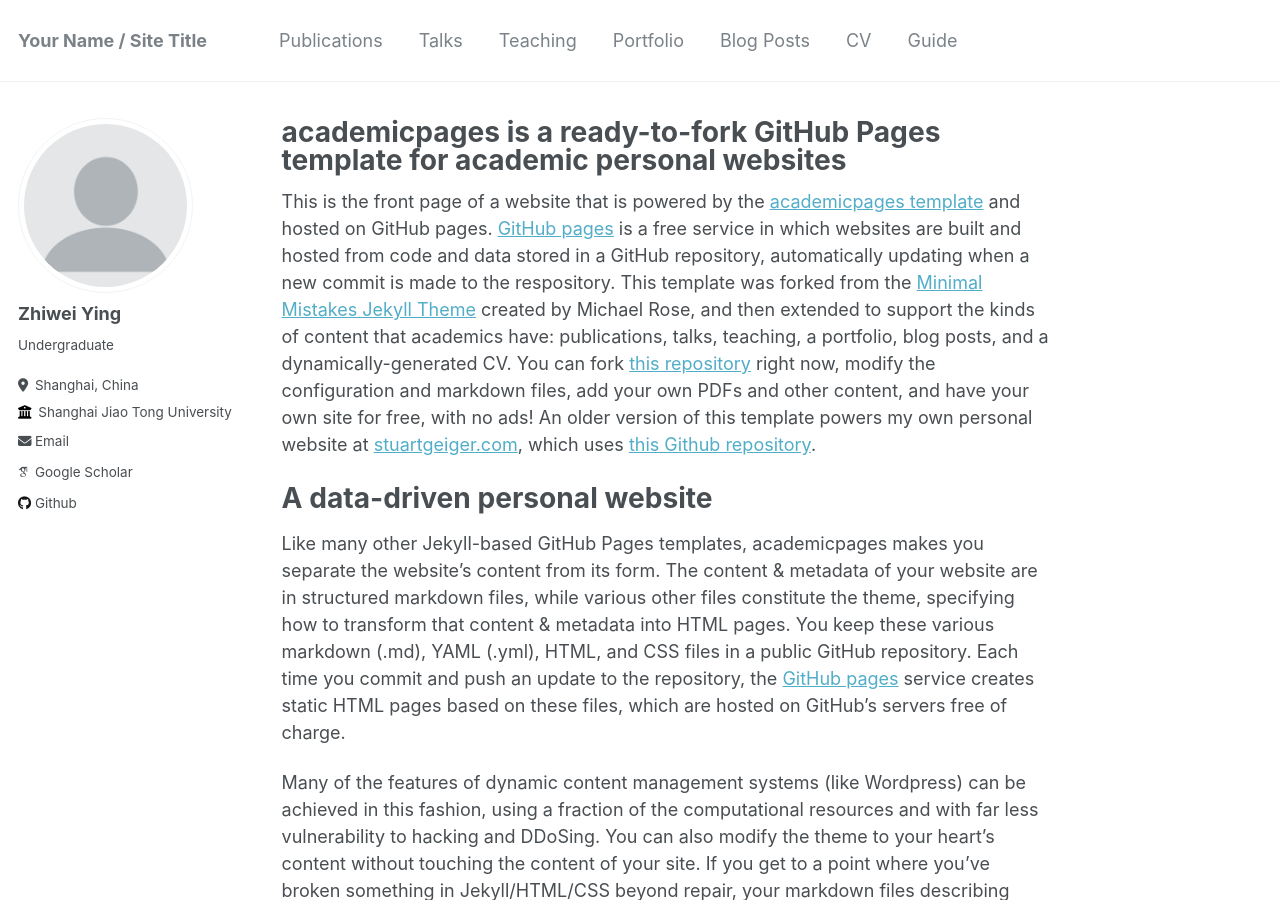
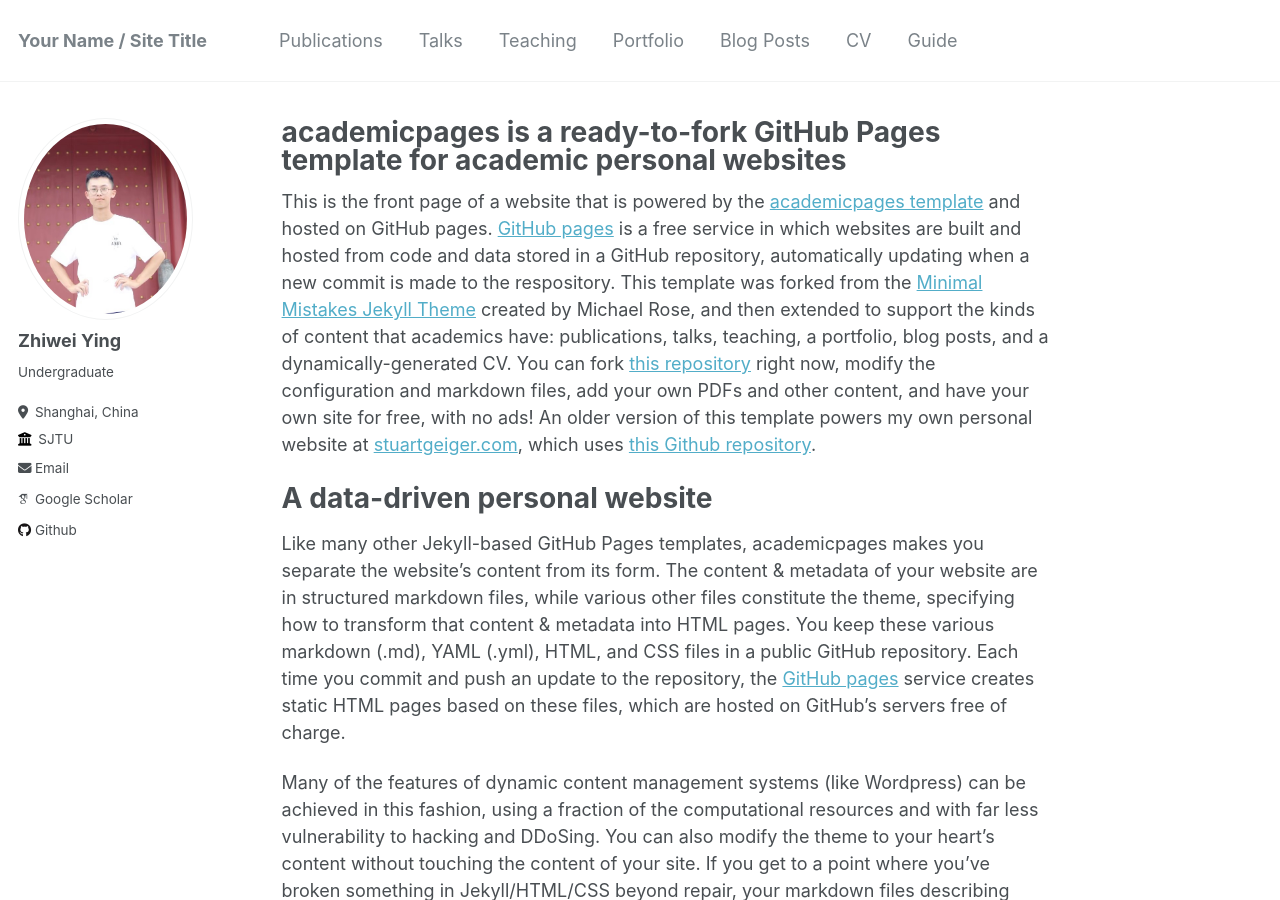
Before and after one commit to yzwykx/yzwykx.github.io, a Jekyll site: the page built from _pages/about.md, in a window 1280 px wide and 900 px high. Built offline with Jekyll 4.4.1, drawn with Linux system fonts in a browser that asks for light colours; some web fonts are replaced.

Commit message:
Update _config.yml

```diff
--- a/_config.yml
+++ b/_config.yml
@@ -21,12 +21,12 @@ repository               : "academicpages/academicpages.github.io"
 #               Additional customization can be done by editing /_includes/author-profile.html
 author:
   # Biographic information
-  avatar           : "profile.png"
+  avatar           : "profilephoto.jpg"
   name             : "Zhiwei Ying"
   pronouns         : # example: "she/her"
   bio              : "Undergraduate"
   location         : "Shanghai, China"
-  employer         : "Shanghai Jiao Tong University"
+  employer         : "SJTU"
   uri              : # URL
   email            : "mailto:yingzhiwei@sjtu.edu.cn"
 
```
